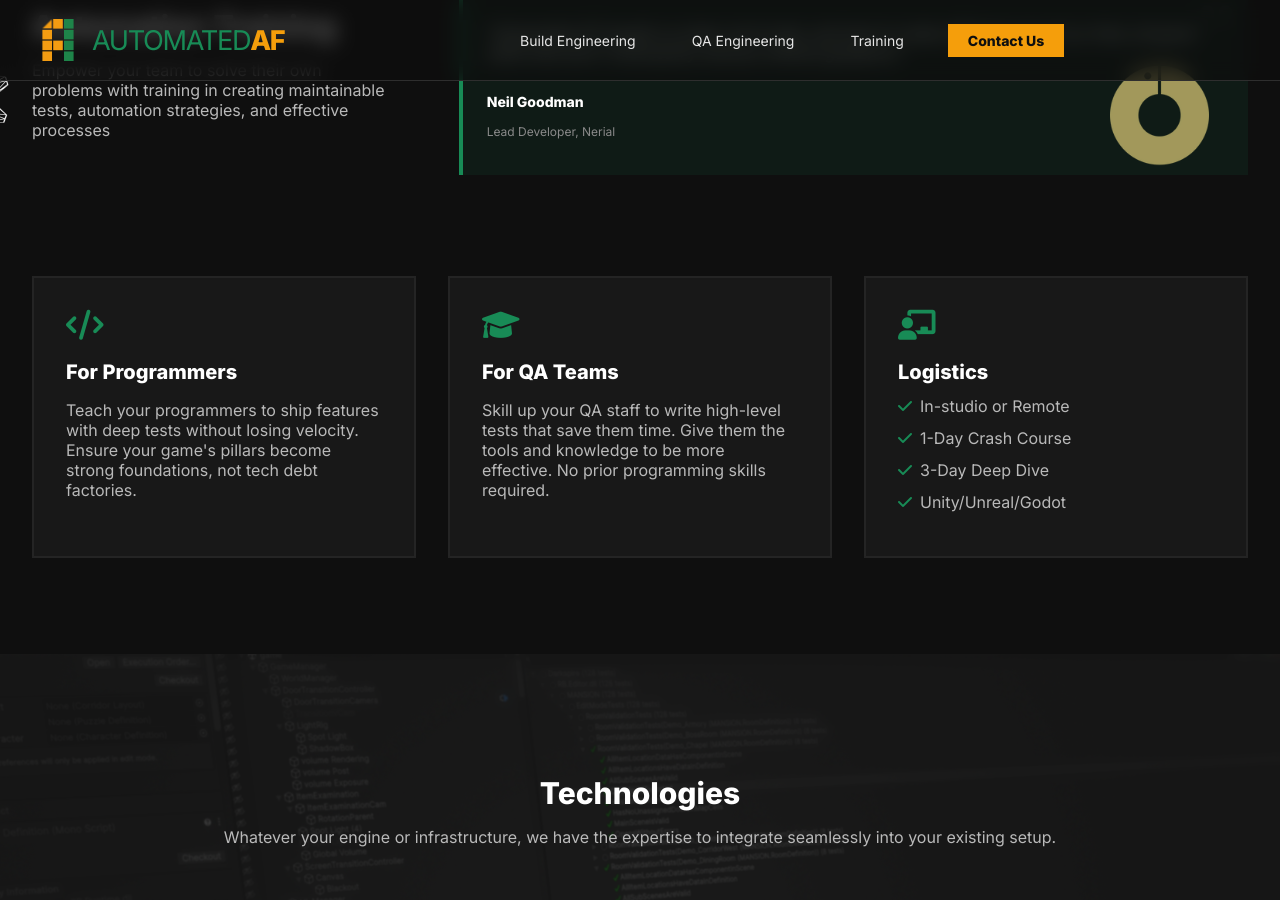
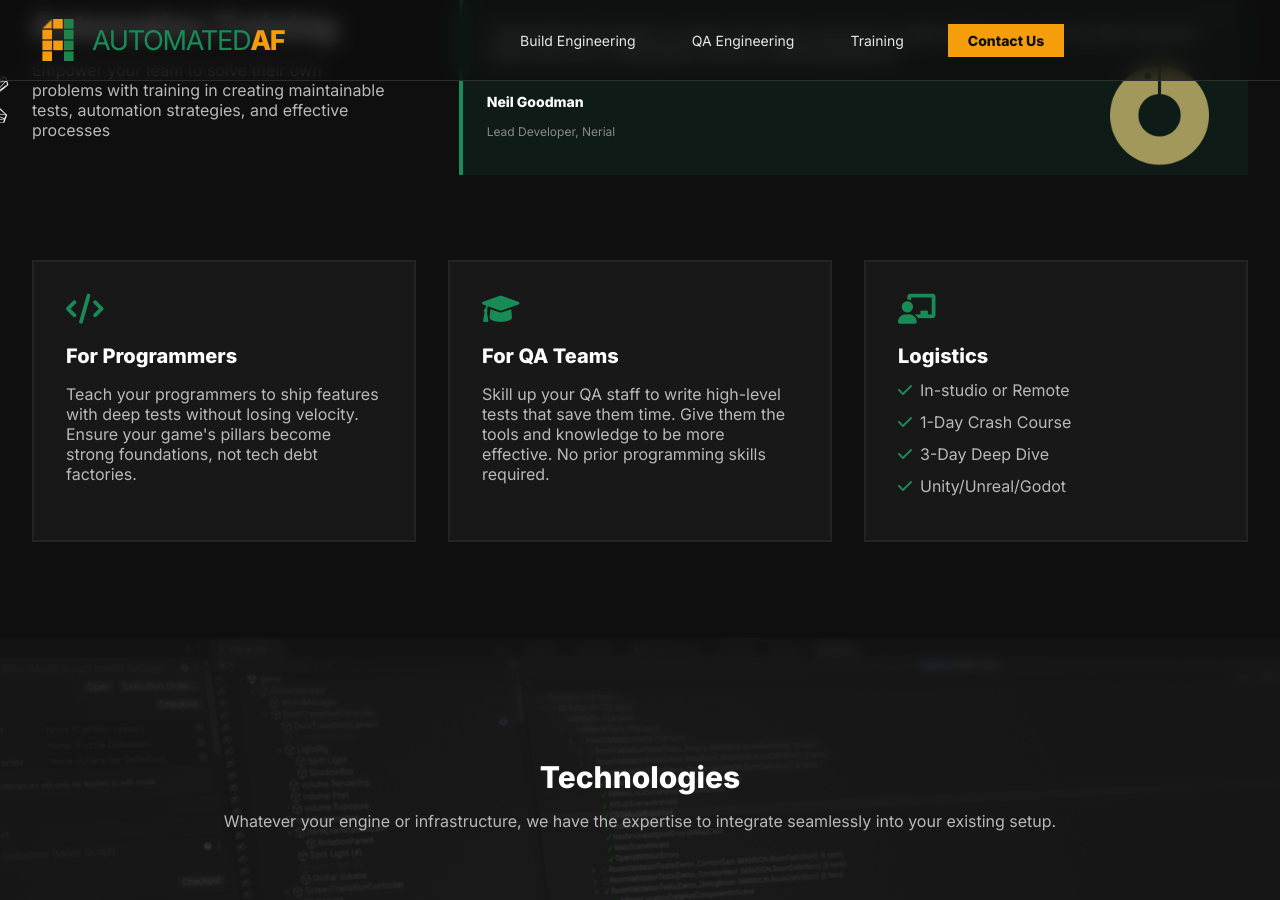
Before and after one commit to tenpn/automatedaf-company, a Jekyll site: the page built from index.html, in a window 1280 px wide and 900 px high, scrolled down 2803 px. Built offline with Jekyll 4.4.1, drawn with Linux system fonts in a browser that asks for light colours.

Commit message:
css tweaks

```diff
--- a/_includes/navigation.html
+++ b/_includes/navigation.html
@@ -11,10 +11,10 @@
 			<!-- Desktop Menu -->
 			<div class="nav-desktop">
 				<div class="nav-menu">
-					<a href="#build" class="nav-link">Build Engineering</a>
-					<a href="#qa" class="nav-link tech">QA Engineering</a>
-					<a href="#training" class="nav-link green">Training</a>
-					<a href="#contact" class="nav-link-cta">Contact Us</a>
+					<a href="{{ '/#build' | absolute_url }}" class="nav-link">Build Engineering</a>
+					<a href="{{ '/#qa' | absolute_url }}" class="nav-link tech">QA Engineering</a>
+					<a href="{{ '/#training' | absolute_url }}" class="nav-link green">Training</a>
+					<a href="{{ '/#contact' | absolute_url }}" class="nav-link-cta">Contact Us</a>
 				</div>
 			</div>
 
@@ -30,10 +30,10 @@
 	<!-- Mobile Menu Panel -->
 	<div id="mobile-menu" class="nav-mobile-menu hidden">
 		<div class="nav-mobile-menu-inner">
-			<a href="#build" class="nav-mobile-link">Build Engineering</a>
-			<a href="#qa" class="nav-mobile-link tech">QA Engineering</a>
-			<a href="#training" class="nav-mobile-link green">Training</a>
-			<a href="#contact" class="nav-mobile-link cta">Contact Us</a>
+			<a href="{{ '/#build' | absolute_url }}" class="nav-mobile-link">Build Engineering</a>
+			<a href="{{ '/#qa' | absolute_url }}" class="nav-mobile-link tech">QA Engineering</a>
+			<a href="{{ '/#training' | absolute_url }}" class="nav-mobile-link green">Training</a>
+			<a href="{{ '/#contact' | absolute_url }}" class="nav-mobile-link cta">Contact Us</a>
 		</div>
 	</div>
 </nav>
--- a/_includes/sections/training.html
+++ b/_includes/sections/training.html
@@ -20,7 +20,7 @@
 		</div>
 
 		<!-- Content Grid -->
-		<div class="col-span-8 lg-order-1 space-y-8 mt-16">
+		<div class="col-span-8 lg-order-1 space-y-8 mt-12">
 
 			<div class="grid-3">
 				<div class="card">
--- a/_sass/_icons.scss
+++ b/_sass/_icons.scss
@@ -30,6 +30,6 @@
     align-items: center;
     justify-content: center;
     > img {
-        margin: 0 1.5rem;
+        margin: 1.25rem 1.5rem;
     }
 }
--- a/_sass/_navigation.scss
+++ b/_sass/_navigation.scss
@@ -45,6 +45,12 @@
 
 	&:hover > * {
 		color: $color-white !important;
+	}
+
+	user-select: none;
+
+    > * {
+		user-select: none;
 	}
 }
 
```
